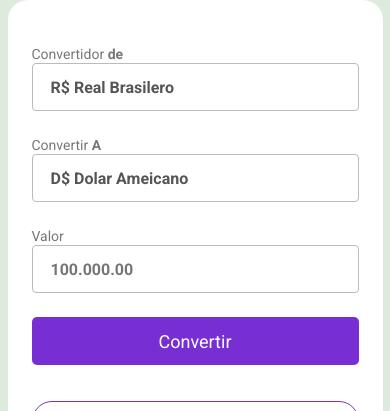
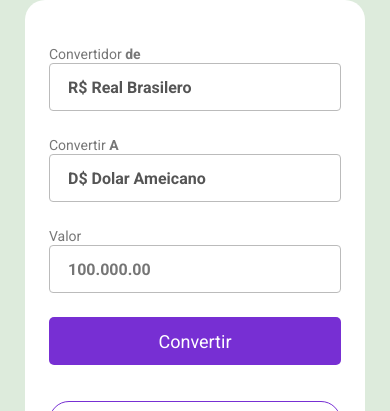
Before and after one commit to wilmarraga1/ProyectoUnoDevClub, a plain HTML site: page index.html in a window 390 px wide. Shown: the top 411 px of the page. Drawn offline with Linux system fonts and the light colour scheme; no server answers.

Commit message:
tamaño screen

```diff
--- a/style.css
+++ b/style.css
@@ -167,6 +167,14 @@ select:focus, input:focus, button:focus{
     }
     body{
     background-color: #ddebdc;
+
     }
+    main{
+    width: 340px;
+    background: #ffff;
+    border-radius: 20px;
+    margin: 0 auto;
+    padding: 44px 24px 23px;/*aplica alos 4 lados*/
+}
 
 }
```
